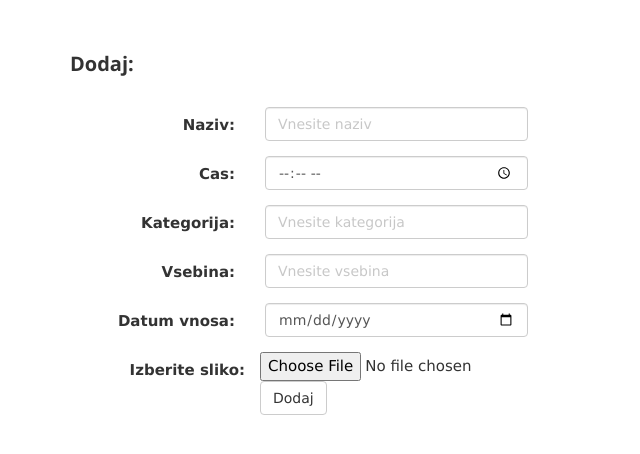
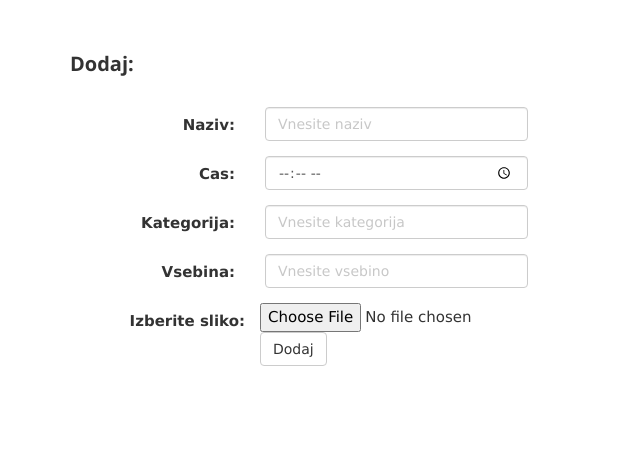
Before and after one commit to KitekMaja/PRK_2_Fitness, a PHP site: page /hotel/vajeDodaj.php in a window 1280 px wide. Shown: the part 50-504 px from the top of the page, without its empty margins (0-640 px from the left). Run offline with PHP 8.4, Linux system fonts and the light colour scheme.

Commit message:
Popravek napake

```diff
--- a/Praktikum2_Fitness/seznamObjav.php
+++ b/Praktikum2_Fitness/seznamObjav.php
@@ -23,7 +23,7 @@ class TableRows extends RecursiveIteratorIterator {
         if(parent::key() == 'id') { /* Check if parent::key is what you are looking for */
             $this->id = parent::current(); /* Assign parent::current to $this->id if true */
         }
-        return "<td style='width:150px;border:1px solid Silver ; bgcolor= #fdfdfd class='".parent::key()."'><a href='seznamObjav.php?id=". $this->id."'>".parent::current()."</a></td>";
+        //return "<td style='width:150px;border:1px solid Silver ; bgcolor= #fdfdfd class='".parent::key()."'><a href='seznamObjav.php?id=". $this->id."'>".parent::current()."</a></td>";
     }
 
 
--- a/Praktikum2_Fitness/vajeDodaj.php
+++ b/Praktikum2_Fitness/vajeDodaj.php
@@ -41,14 +41,14 @@
 							placeholder="Vnesite naziv" name="naziv">
 					</div>
 				</div>
-					<div class="form-group">
+				<div class="form-group">
 					<label class="control-label col-sm-2" for="ime">Cas: </label>
 					<div class="col-sm-3">
-						<input type="time" class="form-control"
-							placeholder="Vnesite cas" name="cas">
+						<input type="time" class="form-control" placeholder="Vnesite cas"
+							name="cas">
 					</div>
 				</div>
-					<div class="form-group">
+				<div class="form-group">
 					<label class="control-label col-sm-2" for="ime">Kategorija: </label>
 					<div class="col-sm-3">
 						<input type="text" class="form-control"
@@ -56,19 +56,13 @@
 					</div>
 				</div>
 				<div class="form-group">
-					<label class="control-label col-sm-2" for="ime">Vsebina: </label>
+					<label class="control-label col-sm-2" for="opis">Vsebina: </label>
 					<div class="col-sm-3">
 						<input type="text" class="form-control"
-							placeholder="Vnesite vsebina" name="vsebina">
+							placeholder="Vnesite vsebino" name="opis">
 					</div>
 				</div>
-				<div class="form-group">
-					<label class="control-label col-sm-2" for="ime">Datum vnosa: </label>
-					<div class="col-sm-3">
-						<input type="date" class="form-control"
-							placeholder="Vnesite datum" name="datumVnosa">
-					</div>
-				</div>
+
 
 				<div>
 
@@ -139,8 +133,8 @@ if (isset($_POST['dodaj'])) {
     }
 
     $imagee = addslashes(file_get_contents($target_file));
-    $query = "INSERT INTO objava (naziv, vsebina, datumVnosa, slika)
-  			  VALUES('$_POST[naziv]', '$_POST[vsebina]', '$_POST[datumVnosa]','$imagee')";
+    $query = "INSERT INTO vaje (naziv, cas, kategorija, slika, opis)
+  			  VALUES('$_POST[naziv]', '$_POST[cas]', '$_POST[kategorija]','$imagee', '$_POST[opis]')";
 
     mysqli_query($connect, $query);
     // echo $query;
--- /dev/null
+++ b/Praktikum2_Fitness/vajeSeznam.php
@@ -0,0 +1 @@
+<?php
```
